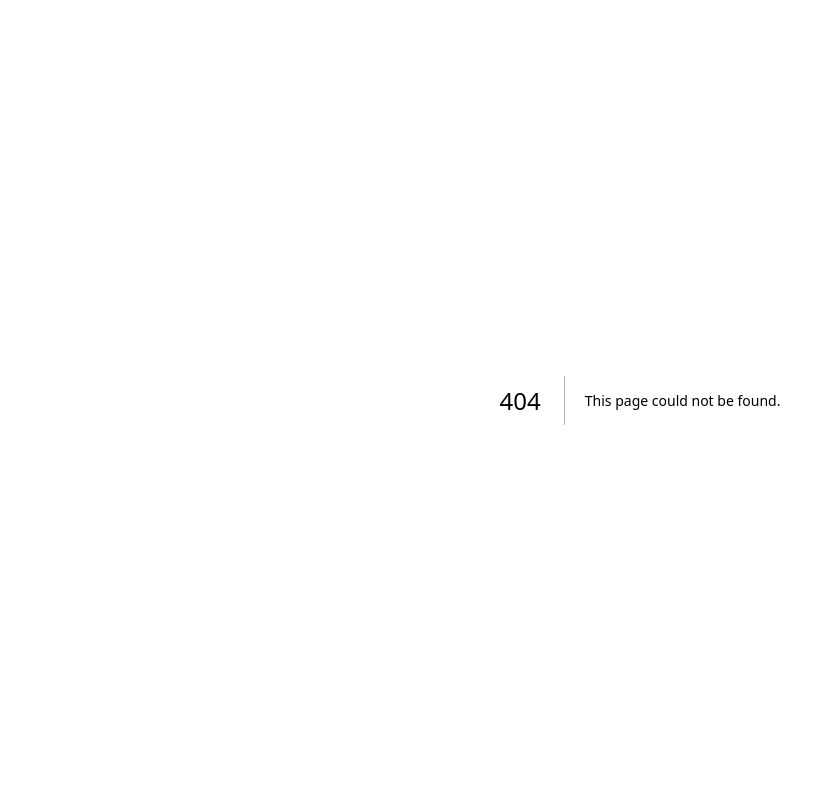
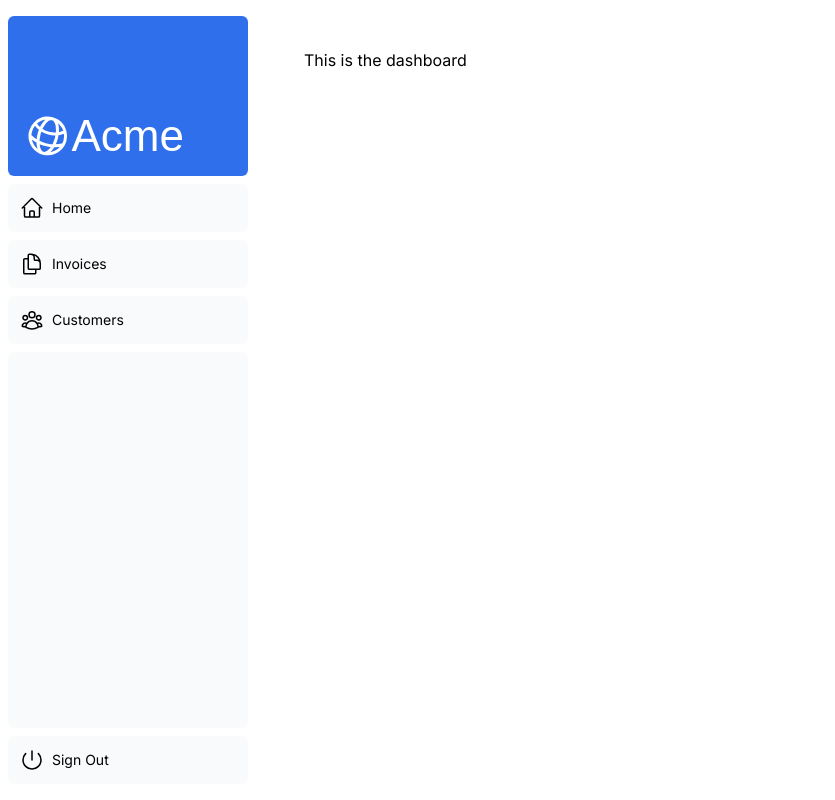
Before and after one commit to benedicti0n/learning-nextjs, a Next.js app in the folder nextjs-dashboard/: page /dashboard in a window 1280 px wide. Before the commit this address had no page. Shown: the whole page, without its empty margins (0-835 px from the left). Built offline with nearby package versions, Linux system fonts and the light colour scheme; a web font is replaced by a local one.

Commit message:
chapter 4 done, app routing and page, layout

```diff
--- /dev/null
+++ b/nextjs-dashboard/app/dashboard/customers/page.tsx
@@ -0,0 +1,7 @@
+const page = () => {
+    return (
+        <div>Customer page</div>
+    )
+}
+
+export default page
--- /dev/null
+++ b/nextjs-dashboard/app/dashboard/invoices/page.tsx
@@ -0,0 +1,7 @@
+const page = () => {
+    return (
+        <div>Invoices page</div>
+    )
+}
+
+export default page
--- /dev/null
+++ b/nextjs-dashboard/app/dashboard/layout.tsx
@@ -0,0 +1,12 @@
+import SideNav from '@/app/ui/dashboard/sidenav';
+
+export default function Layout({ children }: { children: React.ReactNode }) {
+    return (
+        <div className="flex h-screen flex-col md:flex-row md:overflow-hidden">
+            <div className="w-full flex-none md:w-64">
+                <SideNav />
+            </div>
+            <div className="flex-grow p-6 md:overflow-y-auto md:p-12">{children}</div>
+        </div>
+    );
+}
--- /dev/null
+++ b/nextjs-dashboard/app/dashboard/page.tsx
@@ -0,0 +1,3 @@
+export default function Page() {
+    return <p>This is the dashboard</p>
+}
```
